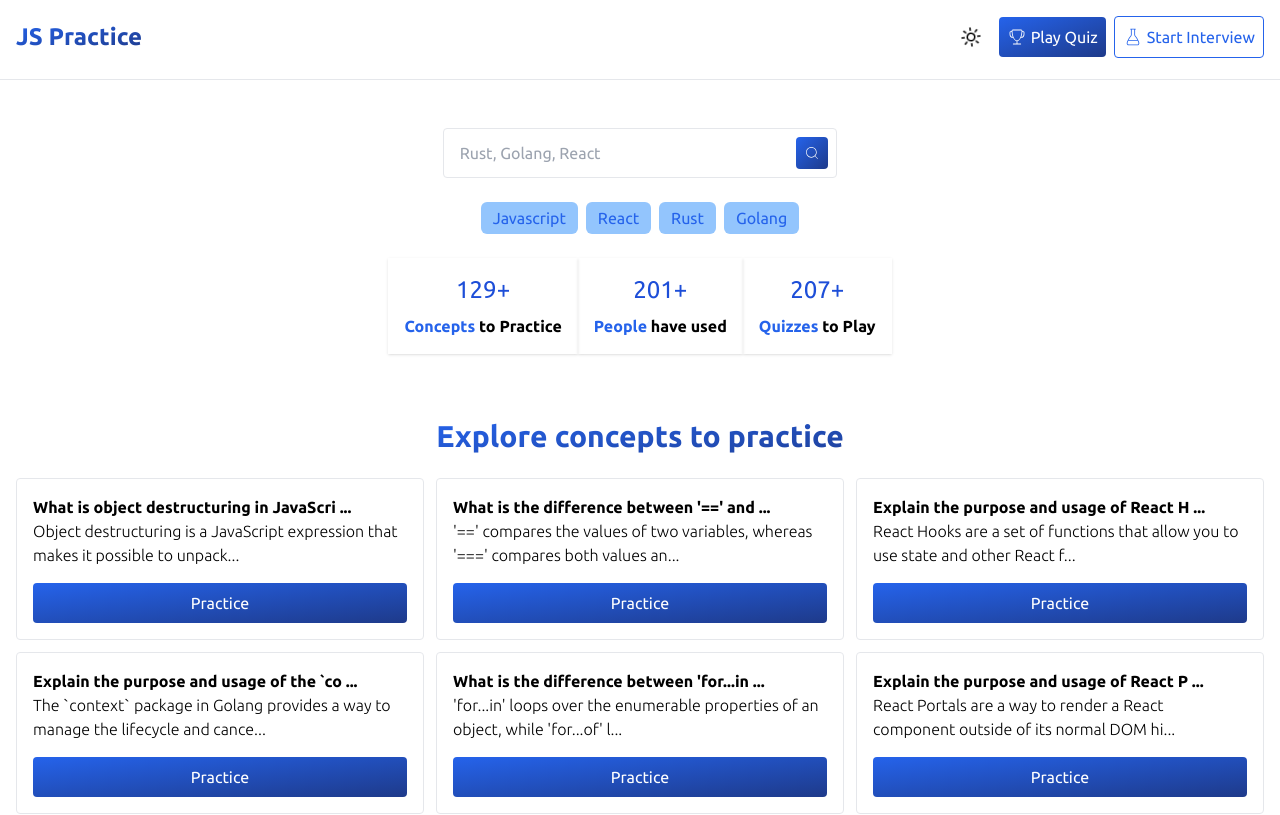
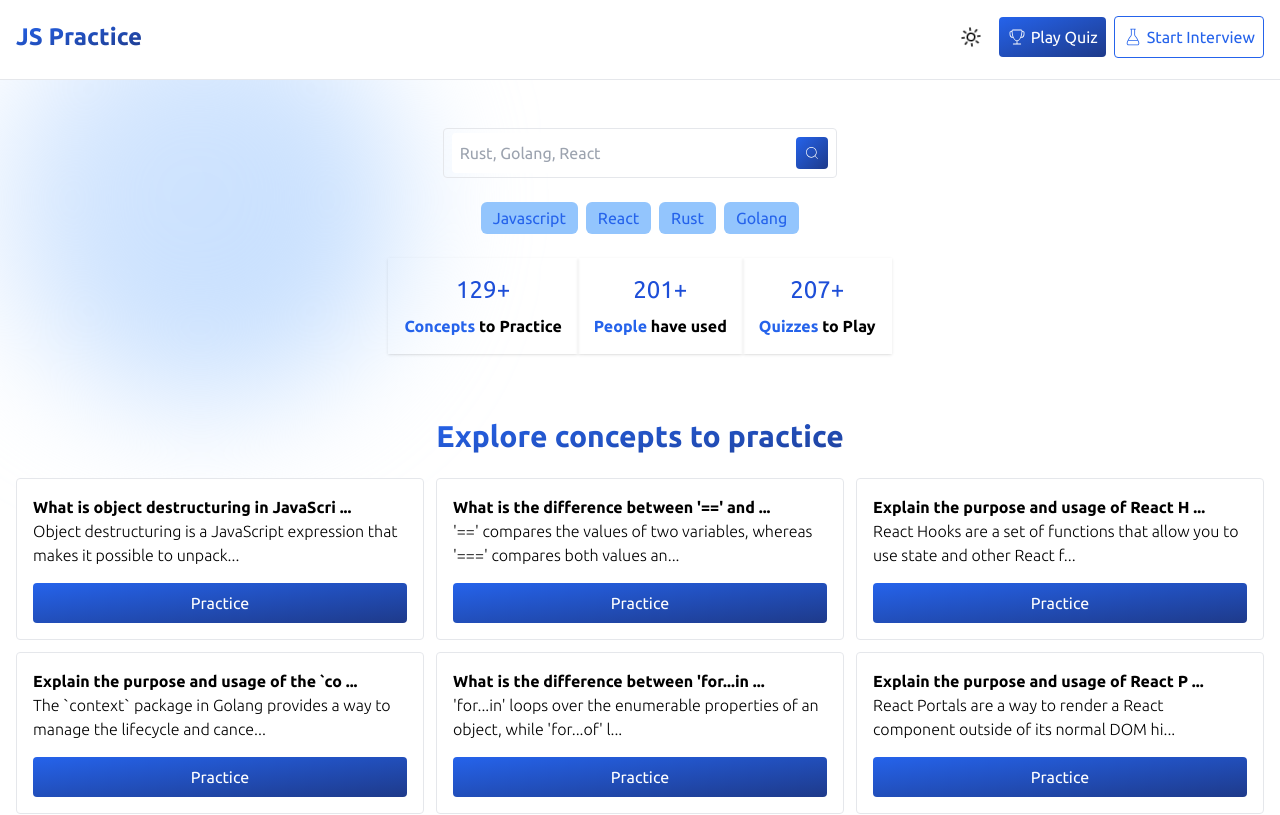
Before and after one commit to ashsajal1/js-practice-app, a React (Vite) app: page / in a window 1280 px wide. Shown: the top 815 px of the page. Built offline with nearby package versions, Linux system fonts and the light colour scheme.

Commit message:
add blob in home hero section

```diff
--- a/src/pages/home.tsx
+++ b/src/pages/home.tsx
@@ -7,10 +7,11 @@ import { ChangeEvent, useState } from "react";
 import { useNavigate } from "react-router-dom";
 import TopicBadge from "../components/ui/topic-badge";
 import CounterStat from "../components/partials/counter-stat";
+import Blob from "../components/ui/blob";
 
 export default function Home() {
   const [topic, setTopic] = useState('all');
-  const concepts = useTypedSelector((state) => state.concept.concepts).slice(0,15);
+  const concepts = useTypedSelector((state) => state.concept.concepts).slice(0, 15);
   const navigate = useNavigate();
 
   const handleSearch = (e: ChangeEvent<HTMLFormElement>) => {
@@ -20,7 +21,8 @@ export default function Home() {
 
   return (
     <AnimatedPage>
-      <section className="p-12 flex flex-col gap-6 items-center justify-center">
+      <div>
+        <section className="p-12 z-10 flex flex-col gap-6 items-center justify-center">
           <form onSubmit={handleSearch} className="border dark:border-gray-700 flex items-center justify-between rounded px-2  md:w-1/3 gap-2 p-1 focus-within:border-blue-600">
             <input
               onChange={(e) => setTopic(e.target.value)}
@@ -43,7 +45,10 @@ export default function Home() {
           </div>
 
           <CounterStat />
+
         </section>
+        <Blob className='top-0 -z-10' />
+      </div>
 
       <div className="p-4 flex flex-col items-center justify-center relative">
         <h1 className="g-text font-extrabold text-3xl text-center pb-6">Explore concepts to practice</h1>
```
Lines whose indentation alone changed are shown as unchanged.
